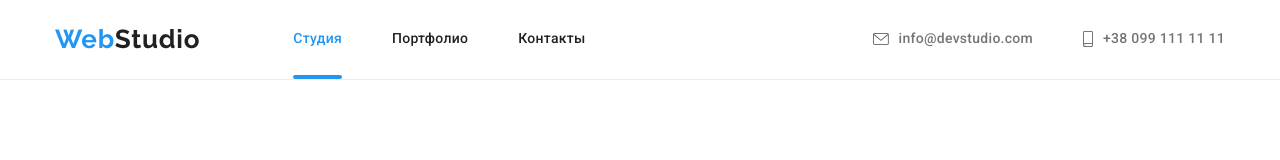
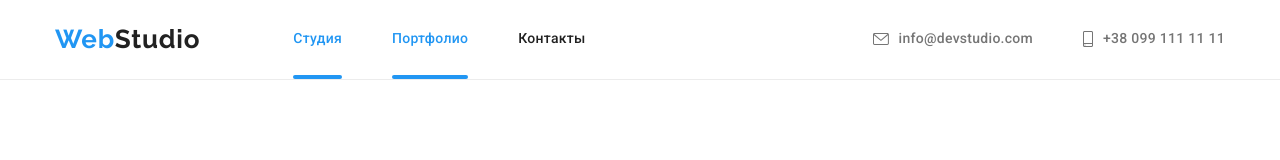
Before and after one commit to IllyaMartyniuk/goit-markup-hw-07, a plain HTML site: page portfolio.html in a window 1280 px wide. Shown: the top 160 px of the page. Drawn offline with nearby package versions, Linux system fonts and the light colour scheme.

Commit message:
Update portfolio.html

```diff
--- a/portfolio.html
+++ b/portfolio.html
@@ -29,7 +29,7 @@
                         <a class="menu__link current current-link" href="./index.html">Студия</a>
                     </li>
                     <li class="menu__item">
-                        <a class="menu__link" href="./portfolio.html">Портфолио</a>
+                        <a class="menu__link current current-link" href="./portfolio.html">Портфолио</a>
                     </li>
                     <li class="menu__item">
                         <a class="menu__link" href="#">Контакты</a>
```
